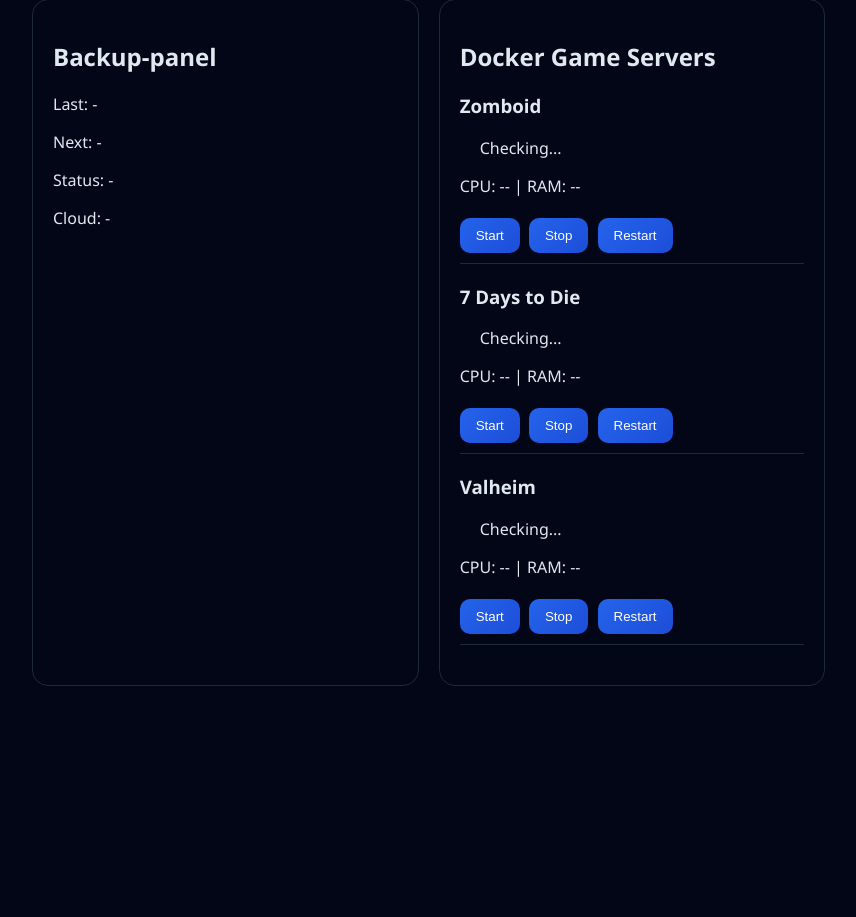
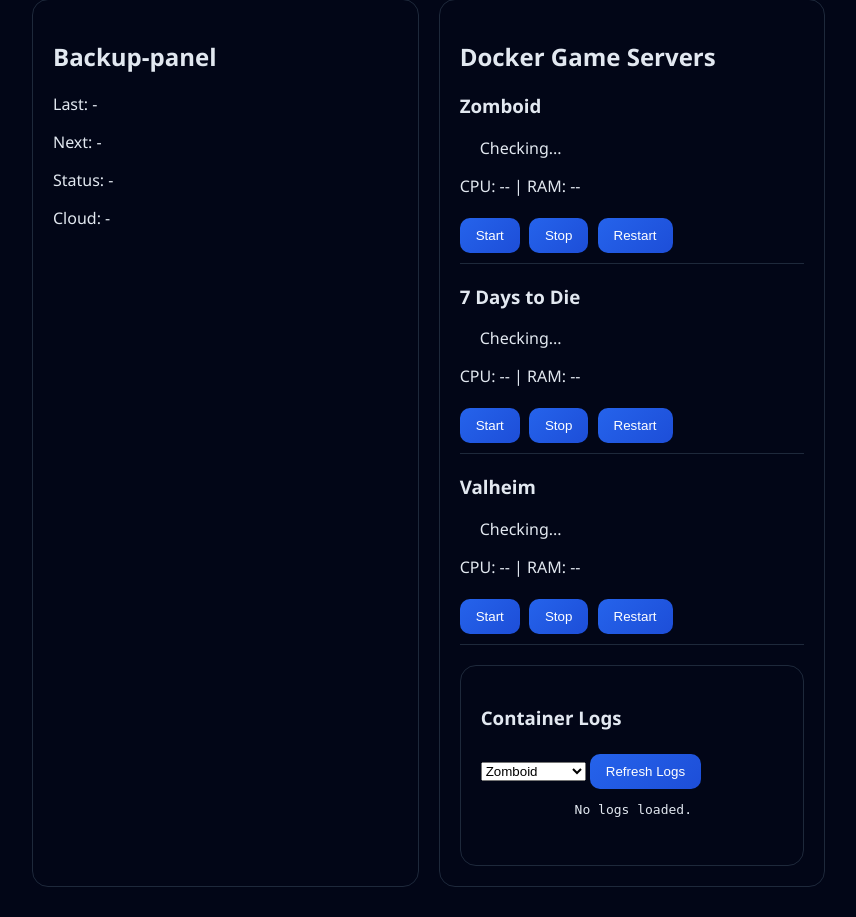
Before and after one commit to shazzi2k/azure-game-server-dashboard, a Flask app: page / in a window 1280 px wide. Shown: the part 746-1663 px from the top of the page, without its empty margins (8-864 px from the left). Before the commit the page ends 1432 px from the top, so only its background shows below. Run offline with Flask 3, Linux system fonts and the light colour scheme.

Commit message:
new APIs

```diff
--- a/app.py
+++ b/app.py
@@ -9,7 +9,7 @@ import psutil
 import platform
 import requests
 
-VM_AGENT = "http://52.142.166.248:5000"
+VM_AGENT = os.environ["VM_AGENT"]
 
 ### Login block - loads username and password from .env file ###
 
@@ -119,6 +119,56 @@ def containers():
 
     return response.json()
 
+@app.route('/api/docker/version')
+def docker_version():
+
+    response = requests.get(
+        f"{VM_AGENT}/api/docker/version",
+        timeout=5
+    )
+
+    return response.json()
+
+@app.route('/api/docker/info')
+def docker_info():
+
+    response = requests.get(
+        f"{VM_AGENT}/api/docker/info",
+        timeout=5
+    )
+
+    return response.text
+
+@app.route('/api/docker/logs/<name>')
+def docker_logs(name):
+
+    response = requests.get(
+        f"{VM_AGENT}/api/docker/logs/{name}",
+        timeout=10
+    )
+
+    return response.json()
+
+@app.route('/api/uptime')
+def uptime():
+
+    response = requests.get(
+        f"{VM_AGENT}/api/uptime",
+        timeout=5
+    )
+
+    return response.json()
+
+@app.route('/api/version')
+def version():
+
+    response = requests.get(
+        f"{VM_AGENT}/api/version",
+        timeout=5
+    )
+
+    return response.json()
+
 @app.route("/api/docker/start/<name>", methods=["POST"])
 def docker_start(name):
 
--- a/templates/index.html
+++ b/templates/index.html
@@ -135,12 +135,46 @@
         <button onclick="control('api/docker/stop/valheim', 'valheim-text', 'Stopping...', this)">Stop</button>
         <button onclick="control('api/docker/restart/valheim', 'valheim-text', 'Restarting...', this)">Restart</button>
     </div>
+    <div class="card">
+        <h3>Container Logs</h3>
+
+        <select id="log-container">
+            <option value="zomboid">Zomboid</option>
+            <option value="7days2die">7 Days To Die</option>
+            <option value="valheim">Valheim</option>
+        </select>
+
+        <button onclick="loadLogs()">
+            Refresh Logs
+        </button>
+
+        <pre id="logs-output">
+            No logs loaded.
+        </pre>
+    </div>
 </div>
 
 
 
 
 <script>
+async function loadLogs() {
+
+    const container =
+        document.getElementById("log-container").value;
+
+    const response = await fetch(
+        `/api/docker/logs/${container}`
+    );
+
+    const data = await response.json();
+
+    document.getElementById("logs-output")
+        .textContent = data.logs;
+}
+
+
+
 
 let intervals = [];
 
```
